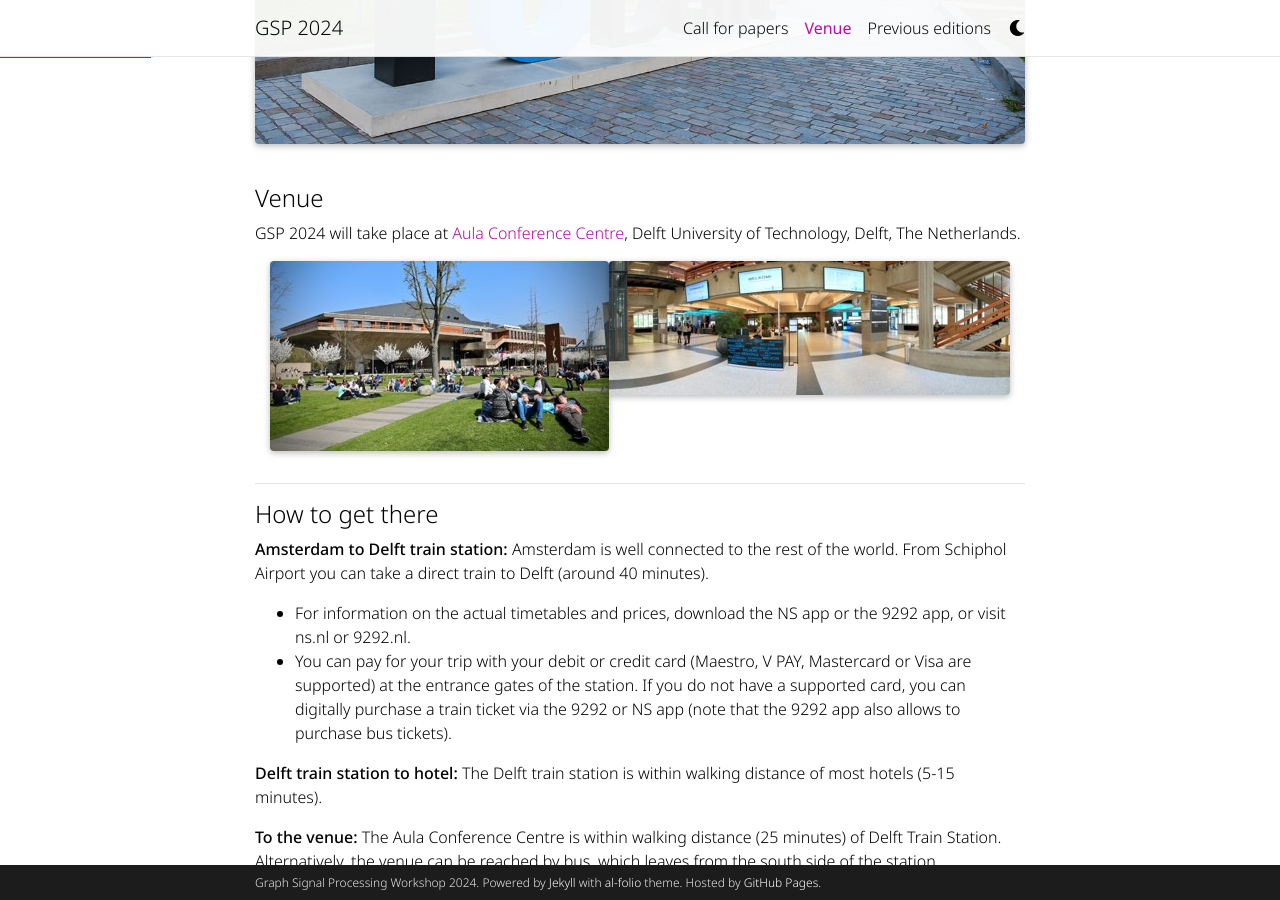
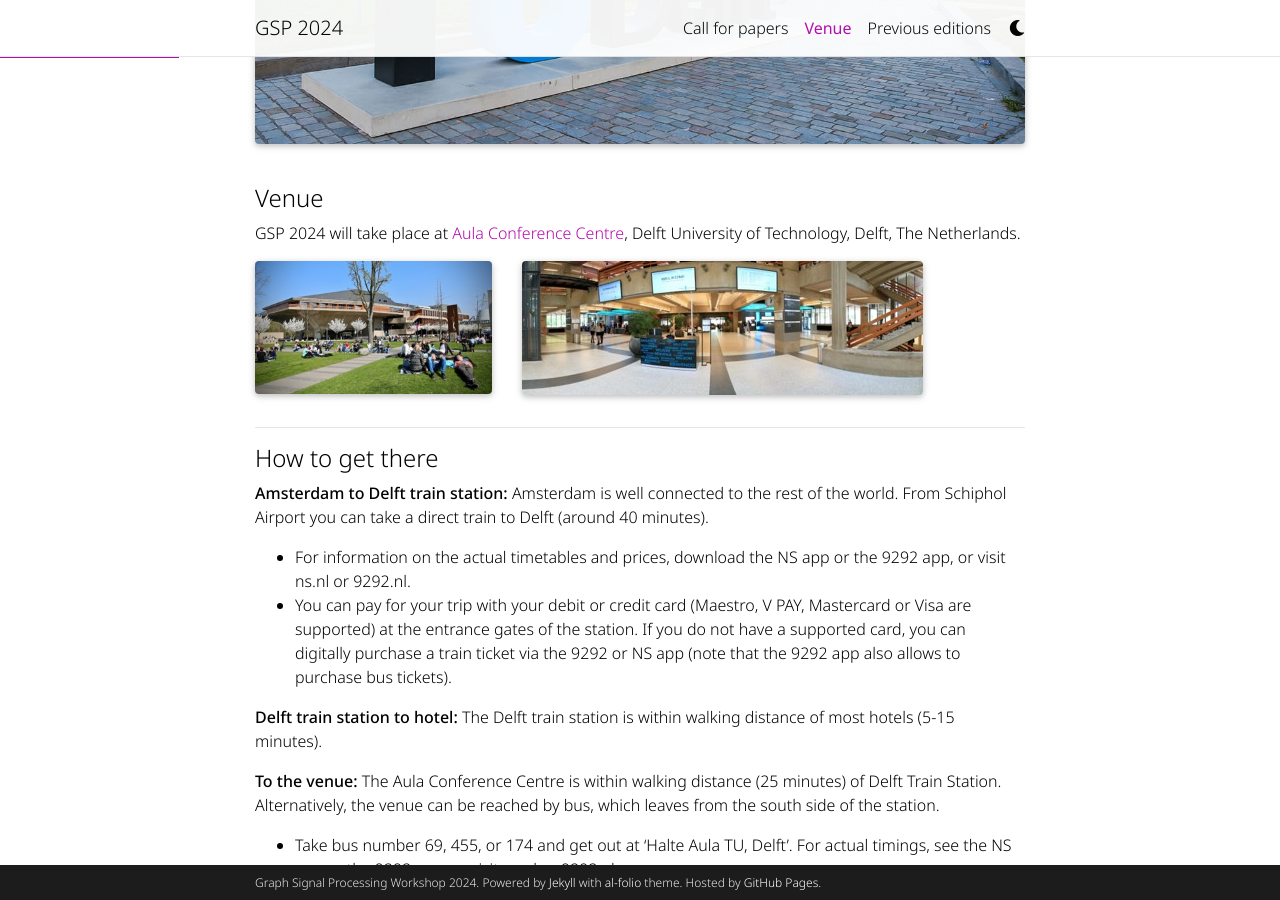
Before and after one commit to shreyasvinaya/gspworkshop2025.github.io, a Jekyll site: the page built from _pages/venue.md, in a window 1280 px wide and 900 px high, scrolled down 365 px. Built offline with Jekyll 4.4.1, drawn with Linux system fonts in a browser that asks for light colours; full-size pictures stand in for the smaller copies a plugin makes; emoji names are drawn with the system emoji font; comment, search, counter and statistics services are not loaded; a style sheet for code colours, icons or effects is not loaded.

Commit message:
Figures resized

```diff
--- a/_pages/venue.md
+++ b/_pages/venue.md
@@ -14,10 +14,10 @@
 GSP 2024 will take place at [Aula Conference Centre](https://map.tudelftcampus.nl/poi/aula-conference-centre/), Delft University of Technology, Delft, The Netherlands.
 
 <div class="row justify-content-sm-center">
-    <div class="col-sm-3.7 mt-3 mt-md-0">
+    <div class="col-sm-4 mt-3 mt-md-0">
         {% include figure.html path="assets/img/gsp24/aula.jpg" title="Aula Conference Center" class="img-fluid rounded z-depth-1" alt="Responsive image" %}
     </div>
-    <div class="col-sm-8.3 mt-3 mt-md-0">
+    <div class="col-sm-8 mt-3 mt-md-0">
         {% include figure.html path="assets/img/gsp24/aula2.jpg" title="Tu Delft" class="img-fluid rounded z-depth-1" alt="Responsive image"%}
     </div>
 </div>
@@ -47,10 +47,10 @@
 **Watch out for bikes! :wink:**
 
 <div class="row justify-content-sm-center">
-    <div class="col-sm-6.5 mt-3 mt-md-0">
+    <div class="col-sm-7 mt-3 mt-md-0">
         {% include figure.html path="assets/img/gsp24/train.jpg" title="Train station" class="img-fluid rounded z-depth-1" alt="Responsive image" %}
     </div>
-    <div class="col-sm-5.5 mt-3 mt-md-0">
+    <div class="col-sm-5 mt-3 mt-md-0">
         {% include figure.html path="assets/img/gsp24/bikes.jpg" title="Bikes" class="img-fluid rounded z-depth-1" alt="Responsive image" %}
     </div>
 </div>
@@ -95,10 +95,10 @@
 + Biking: Rent a bike to experience Delft and its beautiful surroundings like a local, with numerous cycling routes to explore.
 
 <div class="row justify-content-sm-center">
-    <div class="col-sm-5.9 mt-3 mt-md-0">
+    <div class="col-sm-6 mt-3 mt-md-0">
         {% include figure.html path="assets/img/gsp24/delft3.jpg" title=" " class="img-fluid rounded z-depth-1" alt="Responsive image" %}
     </div>
-    <div class="col-sm-6.1 mt-3 mt-md-0">
+    <div class="col-sm-6 mt-3 mt-md-0">
         {% include figure.html path="assets/img/gsp24/delft5.jpg" title=" " class="img-fluid rounded z-depth-1" alt="Responsive image" %}
     </div>
 
```
